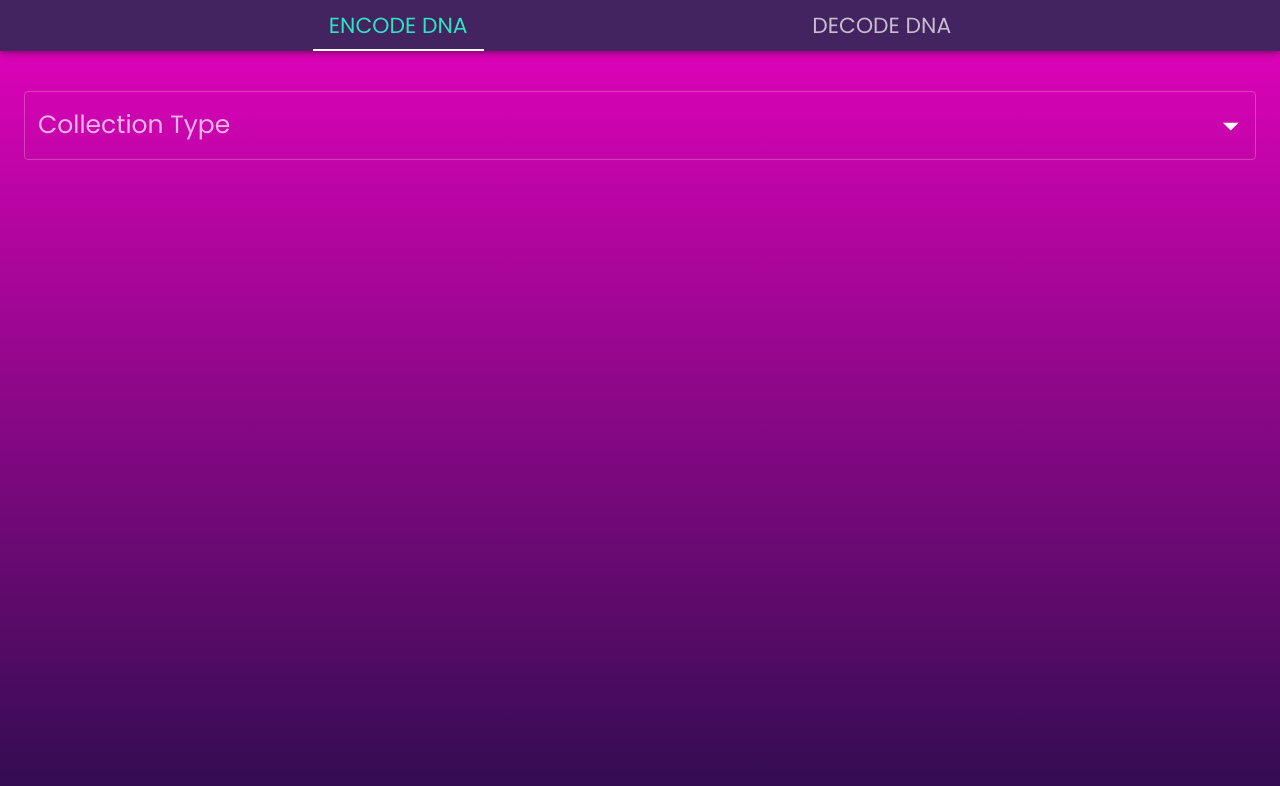
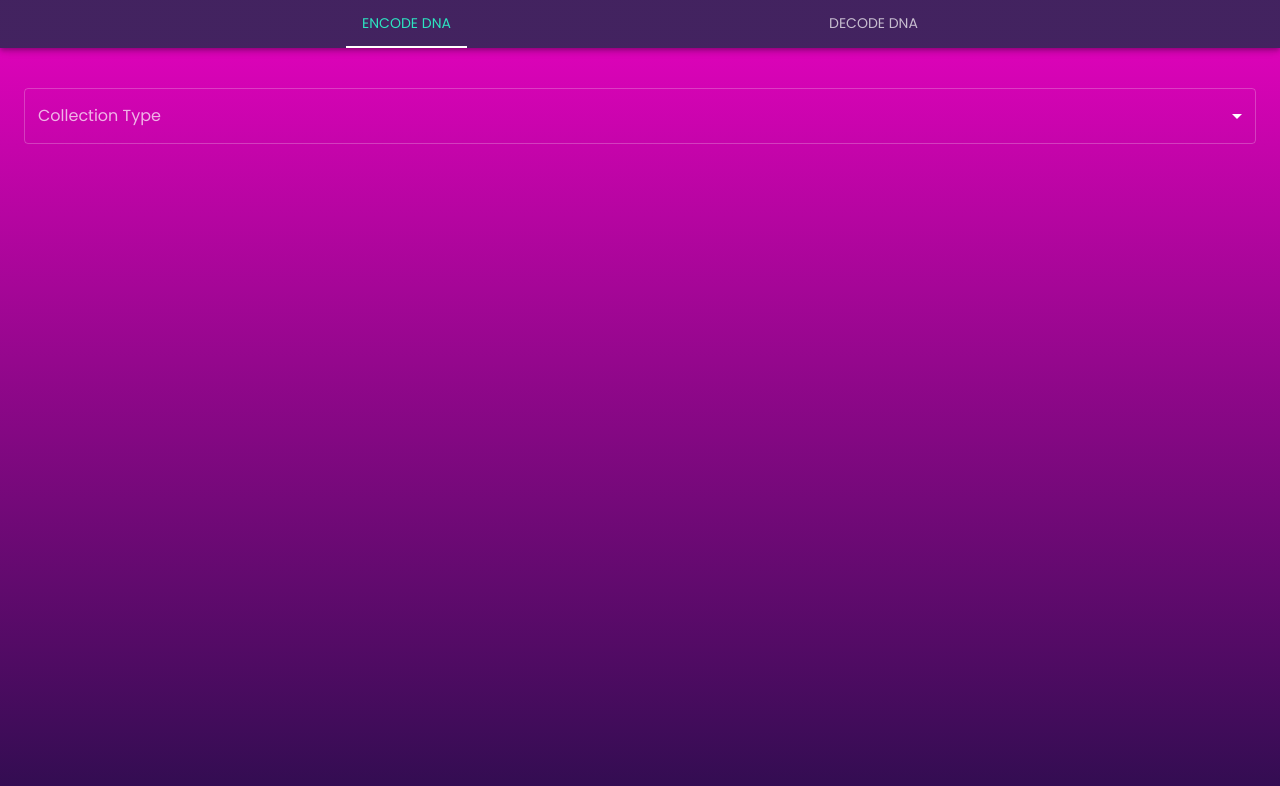
Before and after one commit to Kondux/genome-lab, a React (Create React App) app: page / in a window 1280 px wide. Shown: the top 786 px of the page. Built offline with nearby package versions, Linux system fonts and the light colour scheme.

Commit message:
Updated font sizing

```diff
--- a/src/components/DNAEncoder/DNAEncoder.jsx
+++ b/src/components/DNAEncoder/DNAEncoder.jsx
@@ -200,7 +200,7 @@ function DNAEncoder() {
 
 	return (
 		<div>
-			<Typography variant='h6'>
+			<Typography variant='h5'>
 				{encodeDNA()}
 				{collectionType ? (
 					<IconButton
--- a/src/theme.js
+++ b/src/theme.js
@@ -39,7 +39,6 @@ const theme = createTheme({
 				html: {
 					height: '100%',
 					textAlign: 'center',
-					fontSize: '25px',
 				},
 				body: {
 					height: '100%',
```
